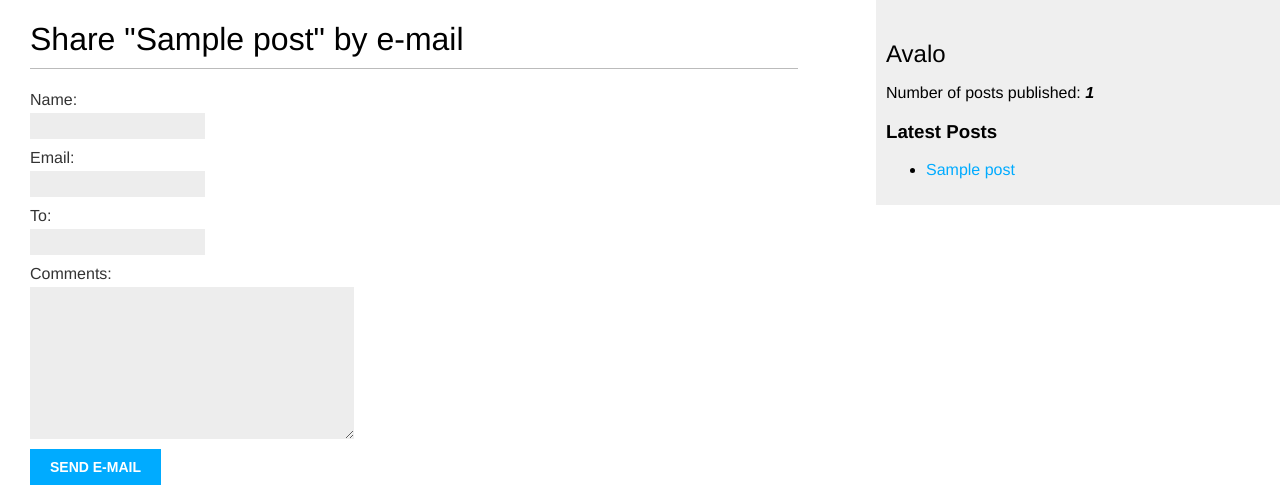
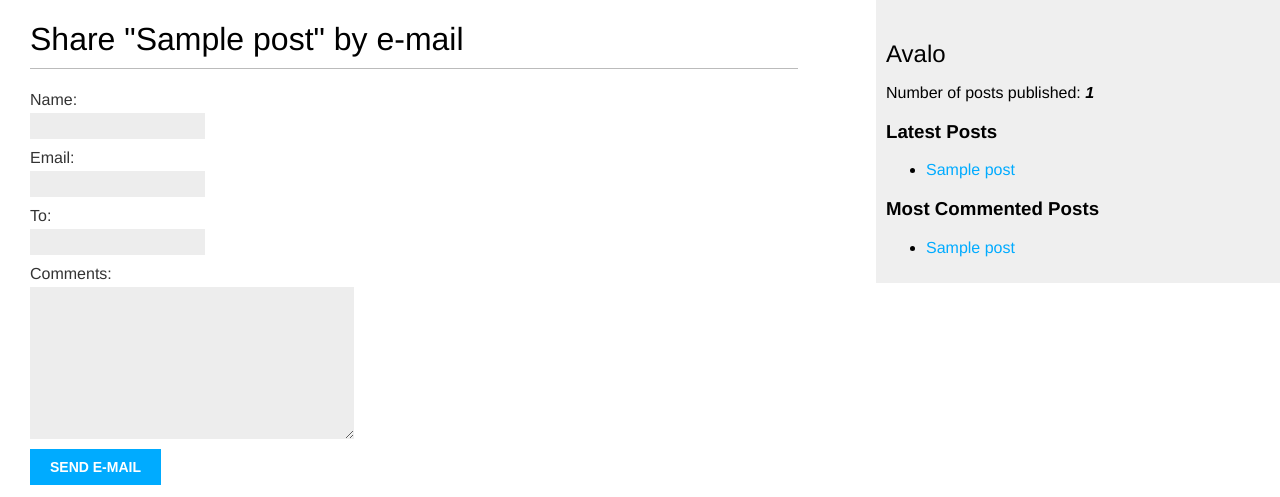
Before and after one commit to Alm4my/avalo, a Django app: page /blog/1/share in a window 1280 px wide. Shown: the top 497 px of the page. Run offline with Django 3.2, Linux system fonts and the light colour scheme; tables that the repository leaves empty hold one stand-in row (values such as "Sample post").

Commit message:
Create custom template tag for getting the most commented posts on sidebar

```diff
--- a/avalo/blog/templatetags/blog_tags.py
+++ b/avalo/blog/templatetags/blog_tags.py
@@ -1,4 +1,5 @@
 from django import template
+from django.db.models import Count
 
 from blog.models import Post
 
@@ -14,3 +15,9 @@ def total_posts():
 def show_latest_post(count=5):
     latest_posts = Post.published.order_by('-publish')[:count]
     return {'latest_posts': latest_posts}
+
+
+@register.simple_tag
+def get_most_commented_posts(count=5):
+    return Post.published.annotate(total_comments=Count('comments')) \
+                         .order_by('-total_comments')[:count]
--- a/avalo/templates/blog/base.html
+++ b/avalo/templates/blog/base.html
@@ -17,6 +17,15 @@
         <p>Number of posts published: <em><b>{% total_posts %}</b></em></p>
         <h3>Latest Posts</h3>
         {% show_latest_post 3 %}
+        <h3>Most Commented Posts</h3>
+        {% get_most_commented_posts as most_commented_posts %}
+        <ul>
+            {% for post in most_commented_posts %}
+                <li>
+                    <a href="{{ post.get_absolute_url }}">{{ post.title }}</a>
+                </li>
+            {% endfor %}
+        </ul>
     </div>
 </body>
 </html>
```
